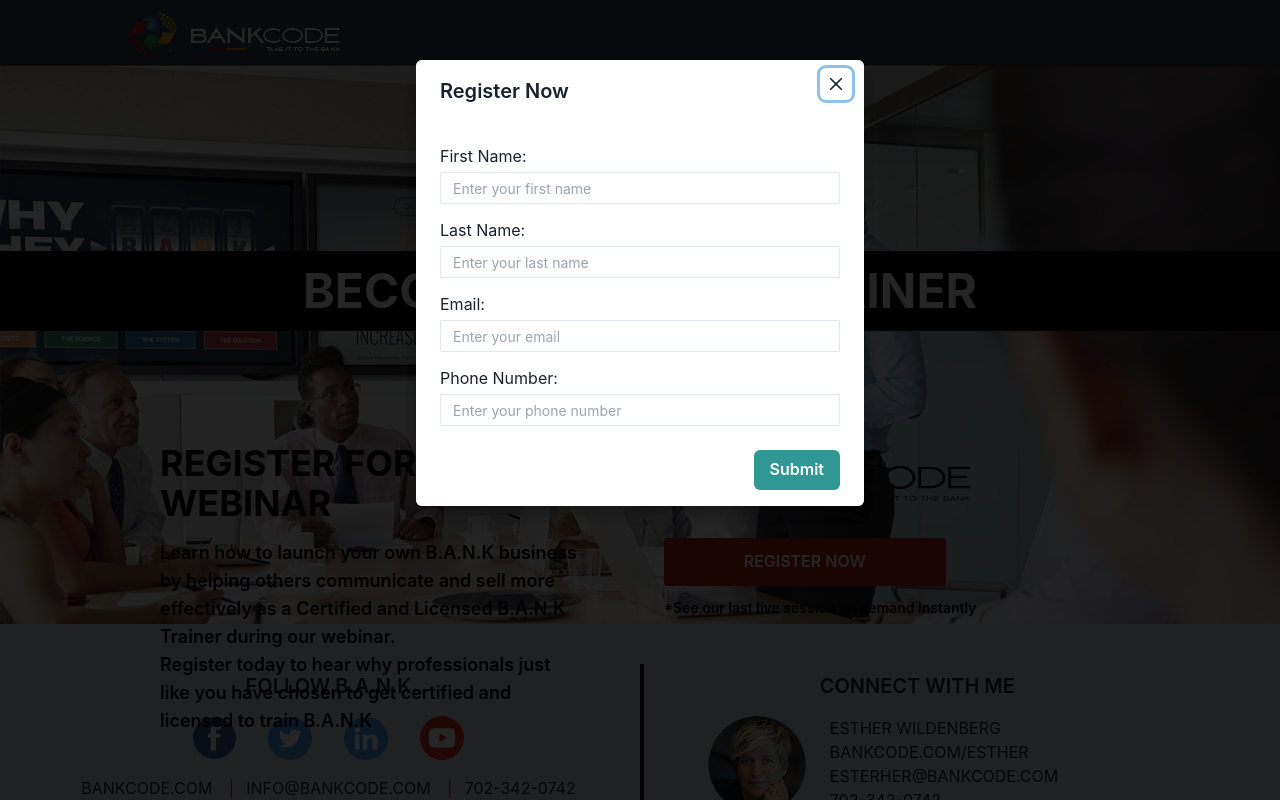
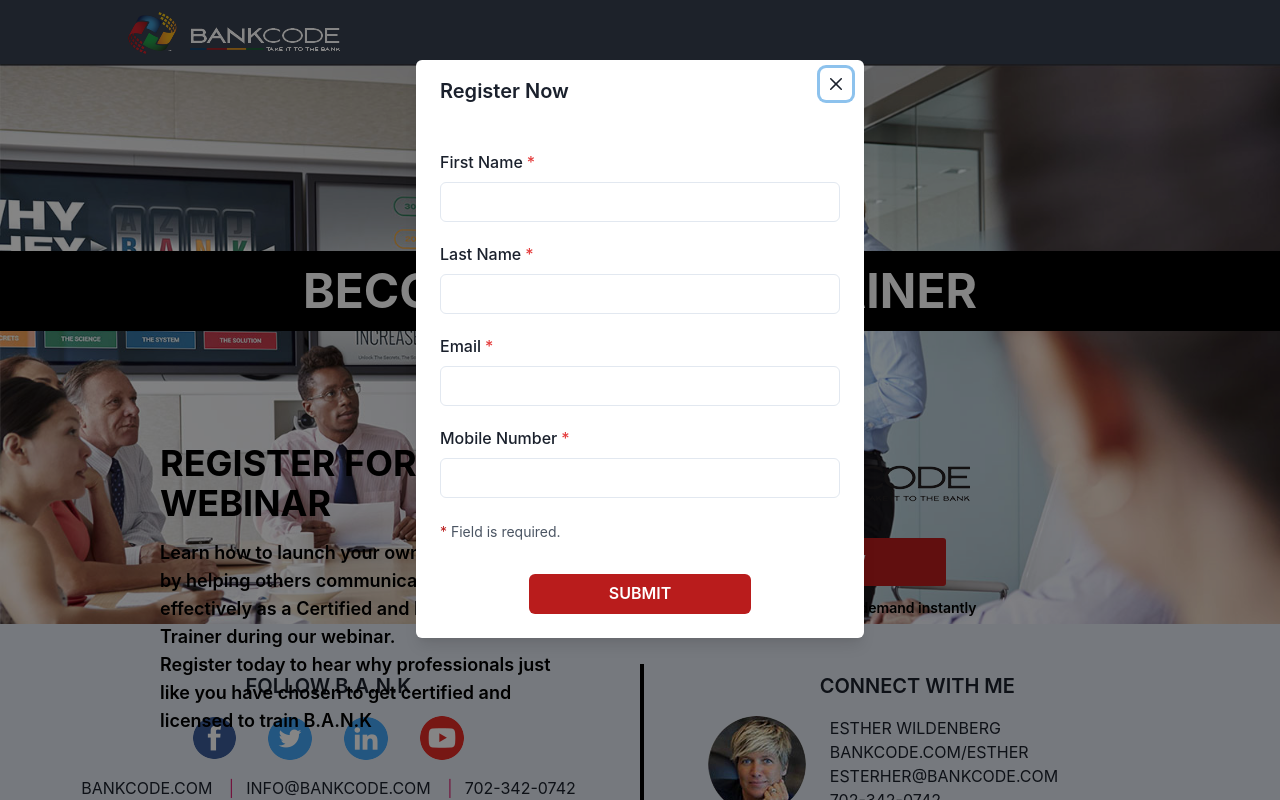
Before and after one commit to jdelapena-ii/naxum-test, a React (Create React App) app: page / in a window 1280 px wide. Both pictures are taken after a click on the button "REGISTER NOW". Shown: the top 800 px of the page. Built offline with nearby package versions, Linux system fonts and the light colour scheme.

Commit message:
First version of form validation

```diff
--- a/src/App.js
+++ b/src/App.js
@@ -21,18 +21,12 @@
   ModalCloseButton,
 } from '@chakra-ui/react'
 import { useDisclosure } from '@chakra-ui/react'
+// import RegisterForm from './components/RegisterForm';
+import Register2 from './components/Register2';
 
 function App() {
   const { isOpen, onOpen, onClose } = useDisclosure();
-  const [firstName, firstNameSet] = useState('');
-  const [lastName, lastNameSet] = useState('');
-  const [email, emailSet] = useState('');
-  const [mobile, mobileSet] = useState('');
 
-  const firstNameHandler = (event) => firstNameSet(event.target.value);
-  const lastNameHandler = (event) => lastNameSet(event.target.value);
-  const emailHandler = (event) => emailSet(event.target.value);
-  const mobileHandler = (event) => mobileSet(event.target.value);
 
   return (
    <Fragment>
@@ -73,59 +67,6 @@
                 <Button onClick={onOpen} colorScheme='blue-700' borderRadius='3px' px={20} py={6}  className="bg-red-700 text-white uppercase mb-3 text-xl">
                   Register Now
                 </Button>
-                <Modal isOpen={isOpen} onClose={onClose} blockScrollOnMount={false}>
-                <ModalOverlay />
-                  <ModalContent>
-
-                    <ModalHeader>Register Now</ModalHeader>
-
-                    <ModalCloseButton />
-
-                    <ModalBody>
-                    <Text mt='14px' mb='4px'>First Name:</Text>
-                    <Input
-                      value={firstName}
-                      onChange={firstNameHandler}
-                      placeholder='Enter your first name'
-                      size='sm'
-                      isRequired
-                    />
-
-                    <Text mt='14px' mb='4px'>Last Name:</Text>
-                    <Input
-                      value={lastName}
-                      onChange={lastNameHandler}
-                      placeholder='Enter your last name'
-                      size='sm'
-                      isRequired
-                    />
-
-                    <Text mt='14px' mb='4px'>Email:</Text>
-                    <Input
-                      value={email}
-                      onChange={emailHandler}
-                      placeholder='Enter your email'
-                      size='sm'
-                      isRequired
-                    />
-
-                    <Text mt='14px' mb='4px'>Phone Number:</Text>
-                    <Input
-                      value={mobile}
-                      onChange={mobileHandler}
-                      placeholder='Enter your phone number'
-                      size='sm'
-                      isRequired
-                    />
-
-                    </ModalBody>
-
-                    <ModalFooter>
-                      <Button variant='solid' colorScheme='teal'>Submit</Button>
-                    </ModalFooter>
-
-                  </ModalContent>
-                </Modal>
               </div>
 
               <div className="text-sm font-semibold">
@@ -157,59 +98,6 @@
           <Button onClick={onOpen} colorScheme='red-700' borderRadius='3px' px={20} py={6}  className="bg-red-700 text-white uppercase mb-3 text-xl">
             Register Now
           </Button>
-          <Modal isOpen={isOpen} onClose={onClose} blockScrollOnMount={false}>
-          <ModalOverlay />
-            <ModalContent>
-
-              <ModalHeader>Register Now</ModalHeader>
-
-              <ModalCloseButton />
-
-              <ModalBody>
-              <Text mt='14px' mb='4px'>First Name:</Text>
-              <Input
-                value={firstName}
-                onChange={firstNameHandler}
-                placeholder='Enter your first name'
-                size='sm'
-                isRequired
-              />
-
-              <Text mt='14px' mb='4px'>Last Name:</Text>
-              <Input
-                value={lastName}
-                onChange={lastNameHandler}
-                placeholder='Enter your last name'
-                size='sm'
-                isRequired
-              />
-
-              <Text mt='14px' mb='4px'>Email:</Text>
-              <Input
-                value={email}
-                onChange={emailHandler}
-                placeholder='Enter your email'
-                size='sm'
-                isRequired
-              />
-
-              <Text mt='14px' mb='4px'>Phone Number:</Text>
-              <Input
-                value={mobile}
-                onChange={mobileHandler}
-                placeholder='Enter your phone number'
-                size='sm'
-                isRequired
-              />
-
-              </ModalBody>
-
-              <ModalFooter>
-                <Button variant='solid' colorScheme='teal'>Submit</Button>
-              </ModalFooter>
-
-            </ModalContent>
-          </Modal>
         </div>
         <div className="text-sm grid justify-center">
           *See our last live session on demand instantly
@@ -246,47 +134,8 @@
                 <ModalCloseButton />
 
                 <ModalBody>
-                <Text mt='14px' mb='4px'>First Name:</Text>
-                <Input
-                  value={firstName}
-                  onChange={firstNameHandler}
-                  placeholder='Enter your first name'
-                  size='sm'
-                  isRequired
-                />
-
-                <Text mt='14px' mb='4px'>Last Name:</Text>
-                <Input
-                  value={lastName}
-                  onChange={lastNameHandler}
-                  placeholder='Enter your last name'
-                  size='sm'
-                  isRequired
-                />
-
-                <Text mt='14px' mb='4px'>Email:</Text>
-                <Input
-                  value={email}
-                  onChange={emailHandler}
-                  placeholder='Enter your email'
-                  size='sm'
-                  isRequired
-                />
-
-                <Text mt='14px' mb='4px'>Phone Number:</Text>
-                <Input
-                  value={mobile}
-                  onChange={mobileHandler}
-                  placeholder='Enter your phone number'
-                  size='sm'
-                  isRequired
-                />
-
+                    <Register2 />
                 </ModalBody>
-
-                <ModalFooter>
-                  <Button variant='solid' colorScheme='teal'>Submit</Button>
-                </ModalFooter>
 
               </ModalContent>
             </Modal>
--- /dev/null
+++ b/src/components/Register2.js
@@ -0,0 +1,142 @@
+import React from 'react';
+import { FormControl, FormLabel, Text, Input, Button } from '@chakra-ui/react'
+
+function Register2() {
+    const [firstname, setFirstname] = React.useState("");
+    const [firsterror, setFirstError] = React.useState(null);
+
+    const [lastname, setLastname] = React.useState("");
+    const [lasterror, setLastError] = React.useState(null);
+
+    const [email, setEmail] = React.useState("");
+    const [emailerror, setEmailError] = React.useState(null);
+
+    const [mobile, setMobile] = React.useState("");
+    const [mobileerror, setMobileError] = React.useState(null);
+
+    function handleSubmit(event) {
+      event.preventDefault();
+      setFirstError(null);
+      setFirstname("");
+      setLastError(null);
+      setLastname("");
+      setEmailError(null);
+      setEmail("");
+      setMobileError(null);
+      setMobile("");
+    }
+
+    function firtnameHandleChange(event) {
+      const firstnamevalue = event.target.value;
+      if (!firstnamevalue.match(/^[a-zA-Z ]*$/)) setFirstError("Please input valid characters in your first name.");
+      else setFirstError(null);
+      setFirstname(firstnamevalue);
+    }
+
+    function lastnameHandleChange(event) {
+        const lastnamevalue = event.target.value;
+        if (!lastnamevalue.match(/^[a-zA-Z ]*$/)) setLastError("Please input valid characters in your last name.");
+        else setLastError(null);
+        setLastname(lastnamevalue);
+    }
+
+    function emailHandleChange(event) {
+        const emailvalue = event.target.value;
+        if (!emailvalue.match(/^[a-zA-Z0-9.!#$%&'*+/=?^_`{|}~-]+@[a-zA-Z0-9-]+(?:\.[a-zA-Z0-9-]+)*$/)) setEmailError("Please input a valid email address.");
+        else setEmailError(null);
+        setEmail(emailvalue);
+    }
+
+    function mobileHandleChange(event) {
+        const mobilevalue = event.target.value;
+        if (!mobilevalue.match(/^[\+]?[(]?[0-9]{3}[)]?[-\s\.]?[0-9]{3}[-\s\.]?[0-9]{4,6}$/im)) setMobileError("Please input a valid mobile number.");
+        else setMobileError(null);
+        setMobile(mobilevalue);
+    }
+
+    return (
+      <>
+        <form onSubmit={handleSubmit}>
+
+            <FormControl isRequired>
+                <FormLabel htmlFor="firstname" mt={5}>First Name</FormLabel>
+                <Input
+                    id="firstname"
+                    name="firstname"
+                    type="text"
+                    onChange={firtnameHandleChange}
+                    value={firstname}
+                />
+                {firsterror && (
+                    <Text style={{ color: "red" }} htmlFor="firstname">
+                    {firsterror}
+                    </Text>
+                )}
+            </FormControl>
+
+
+            <FormControl isRequired>
+                <FormLabel htmlFor="lastname" mt={5}>Last Name</FormLabel>
+                <Input
+                    id="lastname"
+                    name="lastname"
+                    type="text"
+                    onChange={lastnameHandleChange}
+                    value={lastname}
+                />
+                {lasterror && (
+                    <Text style={{ color: "red" }} htmlFor="lastname">
+                    {lasterror}
+                    </Text>
+                )}
+            </FormControl>
+
+            <FormControl isRequired>
+                <FormLabel htmlFor="email" mt={5}>Email</FormLabel>
+                <Input
+                    id="email"
+                    name="email"
+                    type="email"
+                    onChange={emailHandleChange}
+                    value={email}
+                />
+                {emailerror && (
+                    <Text style={{ color: "red" }} htmlFor="email">
+                    {emailerror}
+                    </Text>
+                )}
+            </FormControl>
+
+
+            <FormControl isRequired>
+                <FormLabel htmlFor="mobile" mt={5}>Mobile Number</FormLabel>
+                <Input
+                    id="mobile"
+                    name="mobile"
+                    type="text"
+                    onChange={mobileHandleChange}
+                    value={mobile}
+                />
+                {mobileerror && (
+                    <Text style={{ color: "red" }} htmlFor="mobile">
+                    {mobileerror}
+                    </Text>
+                )}
+            </FormControl>
+
+            <div className="text-sm mt-6 text-gray-600">
+                <p><span className="text-red-700">*</span> Field is required.</p>
+            </div>
+
+            <div className="flex justify-center items-center mt-8 mb-4">
+                <Button variant='solid' className="bg-red-700" colorScheme="red-700" px={20} py={5}>
+                    SUBMIT
+                </Button>
+            </div>
+        </form>
+      </>
+    );
+  }
+
+
+export default Register2
```
